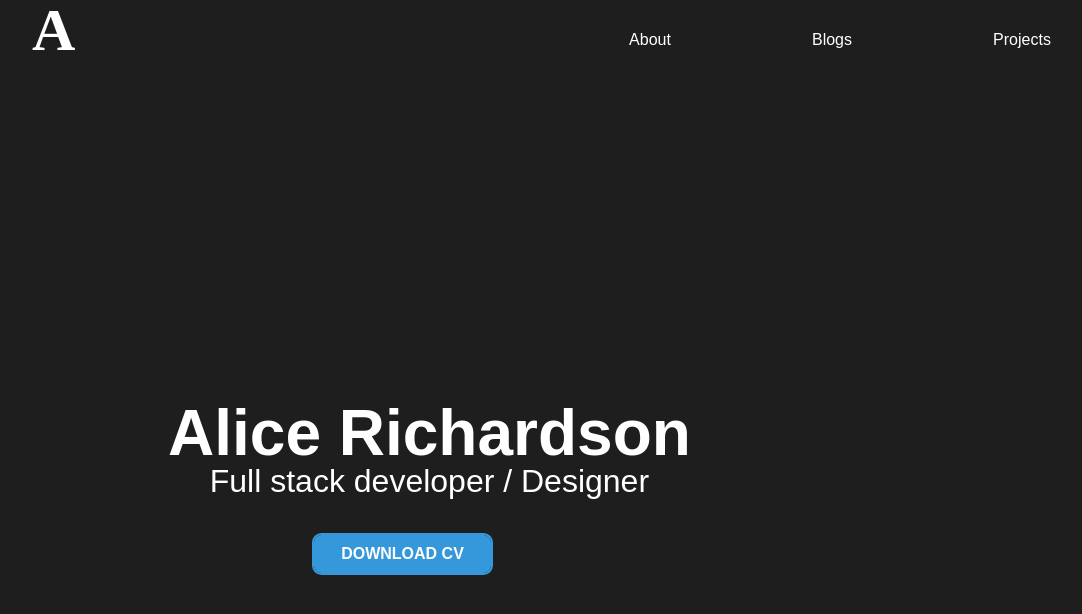
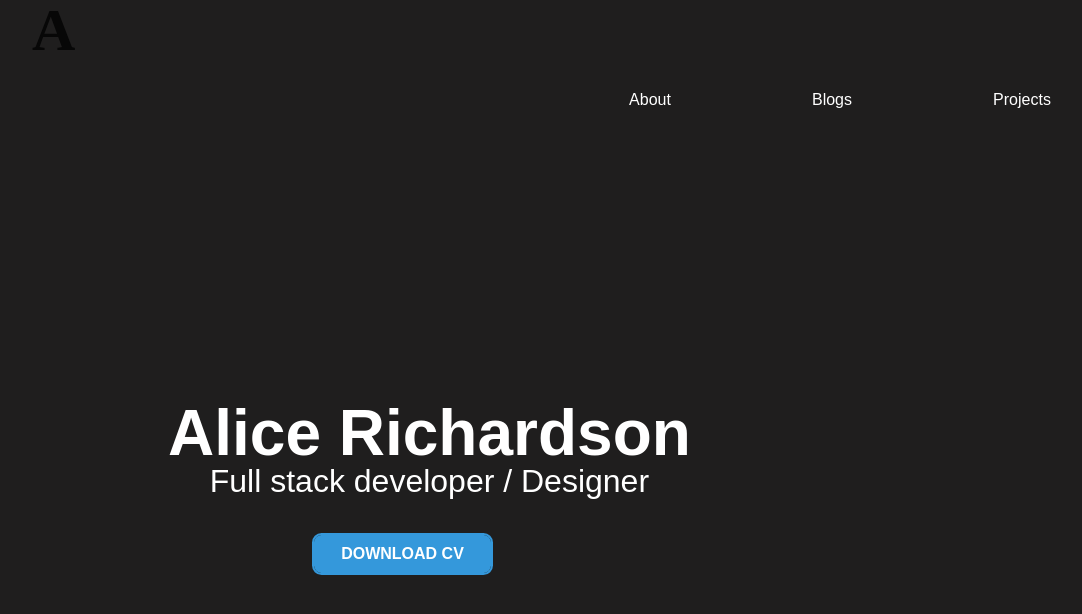
Before and after one commit to Alicerichardson28/portfolio, a React (Create React App) app: page / in a window 1280 px wide. Shown: the top 614 px of the page, without its empty margins (88-1170 px from the left). Built offline with nearby package versions, Linux system fonts and the light colour scheme.

Commit message:
add logo to about pages

```diff
--- a/src/components/About.css
+++ b/src/components/About.css
@@ -50,6 +50,9 @@ table {
 @import url('https://fonts.googleapis.com/css2?family=Overpass:ital,wght@1,900&family=Yanone+Kaffeesatz:wght@300;700&display=swap');
 @import url('https://fonts.googleapis.com/css2?family=Overpass:ital,wght@1,200;1,900&family=Yanone+Kaffeesatz:wght@300;700&display=swap');
 
+.about-container {
+	margin-top: 3em;
+}
 .about {
     text-decoration: underline;
     margin-top: 5em;
@@ -64,3 +67,11 @@ table {
     font-family: 'Overpass', sans-serif;
     margin-bottom: 7em;
 }
+
+.logo {
+    position: relative;
+    color: rgb(7, 7, 7);
+    font-size: 60px;
+    font-weight: 900;
+    margin-right: 30em;
+}
--- a/src/components/About.js
+++ b/src/components/About.js
@@ -4,6 +4,8 @@ import './About.css'
 export default class About extends Component {
     render() {
         return (
+            <div>
+                <h2 className='logo'>A</h2>
                 <div className='about-container'>
                         <h1 className='about'>About</h1>
                         <p className='content-about'>
@@ -14,6 +16,7 @@ export default class About extends Component {
                             Ruby on Rails, React, React Native, HTML, CSS, and I am also open to learning any new technical <br></br>
                             language as well.I am hardworking, a quick learner, and a great team player. </p>
                 </div>
+            </div>
         )
     }
 }
```
Lines whose indentation alone changed are shown as unchanged.
